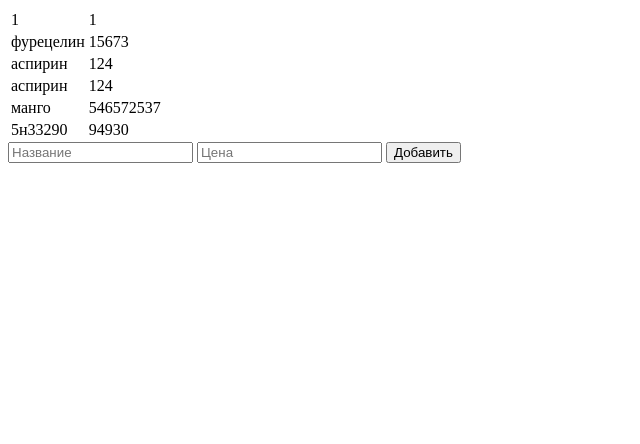
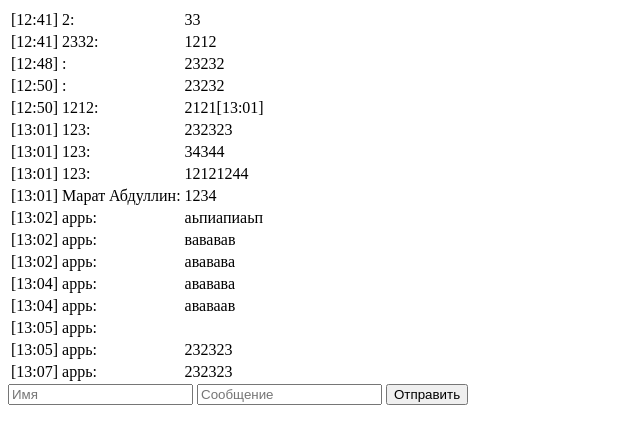
Before and after one commit to MAbdullin/php, a PHP site: page /index.php in a window 1280 px wide. Shown: the top 444 px of the page, without its empty margins (0-640 px from the left). Run offline with PHP 8.4, Linux system fonts and the light colour scheme.

Commit message:
Добавлен чат, в котором время, имя (сохраняемое) сообщение

```diff
--- a/lesson12.1/database.php
+++ b/lesson12.1/database.php
@@ -1,8 +1,10 @@
 <?php
+
+
 
 if (isset($_POST['submit'])) {
     add($_POST);
-    echo 'Товар добавлен';
+    echo 'Сообщение отправлено';
 }
 
 /*echo '<pre>';*/
@@ -22,10 +24,12 @@
 
 function add($data)
 {
-    $title = $data['title'];
-    $price= $data['price'];
 
-    $row = $title . "\t" . $price . PHP_EOL;
+    $username= $data['username'];
+    $message= $data['message'];
+    $time = date("H:i");
+
+    $row = "[" . $time . "]" . "\t" . $username . ":"  . "\t" . $message . PHP_EOL;
 
     file_put_contents('./products.csv', $row, FILE_APPEND);
 }
--- a/lesson12.1/index.php
+++ b/lesson12.1/index.php
@@ -19,14 +19,16 @@
     <tr>
         <td><?php echo $product[0] ?></td>
         <td><?php echo $product[1] ?></td>
+        <td><?php echo $product[2] ?></td>
     </tr>
     <?php endforeach; ?>
 </table>
 
-<form action="/lesson12.1/index.php" method="post">
-    <input type="text" name="title" placeholder="Название">
-    <input type="text" name="price" placeholder="Цена">
-    <button type="submit" name="submit">Добавить</button>
+<form action="/lesson12.1/index.php" method="post"><!--
+    <input type="text" name="time" placeholder="Время">-->
+    <input type="text" name="username" placeholder="Имя" value="<?=isset($_POST['username'])?htmlspecialchars($_POST['username']):'';?>">
+    <input type="text" name="message" placeholder="Сообщение">
+    <button type="submit" name="submit">Отправить</button>
 </form>
 
 </body>
--- a/lesson12.1/products.csv
+++ b/lesson12.1/products.csv
@@ -1,6 +1,17 @@
-1	1
-фурецелин	15673
-аспирин	124
-аспирин	124
-манго	546572537
-5н33290	94930
+[12:41]	2:	33
+[12:41]	2332:	1212
+[12:48]	:	23232
+[12:50]	:	23232
+[12:50]	1212:	2121[13:01]	123:	2323
+[13:01]	123:	232323
+[13:01]	123:	34344
+[13:01]	123:	12121244
+[13:01]	Марат Абдуллин:	1234
+[13:02]	аррь:	аьпиапиаьп
+[13:02]	аррь:	вававав
+[13:02]	аррь:	ававава
+[13:04]	аррь:	ававава
+[13:04]	аррь:	ававаав
+[13:05]	аррь:
+[13:05]	аррь:	232323
+[13:07]	аррь:	232323
```
